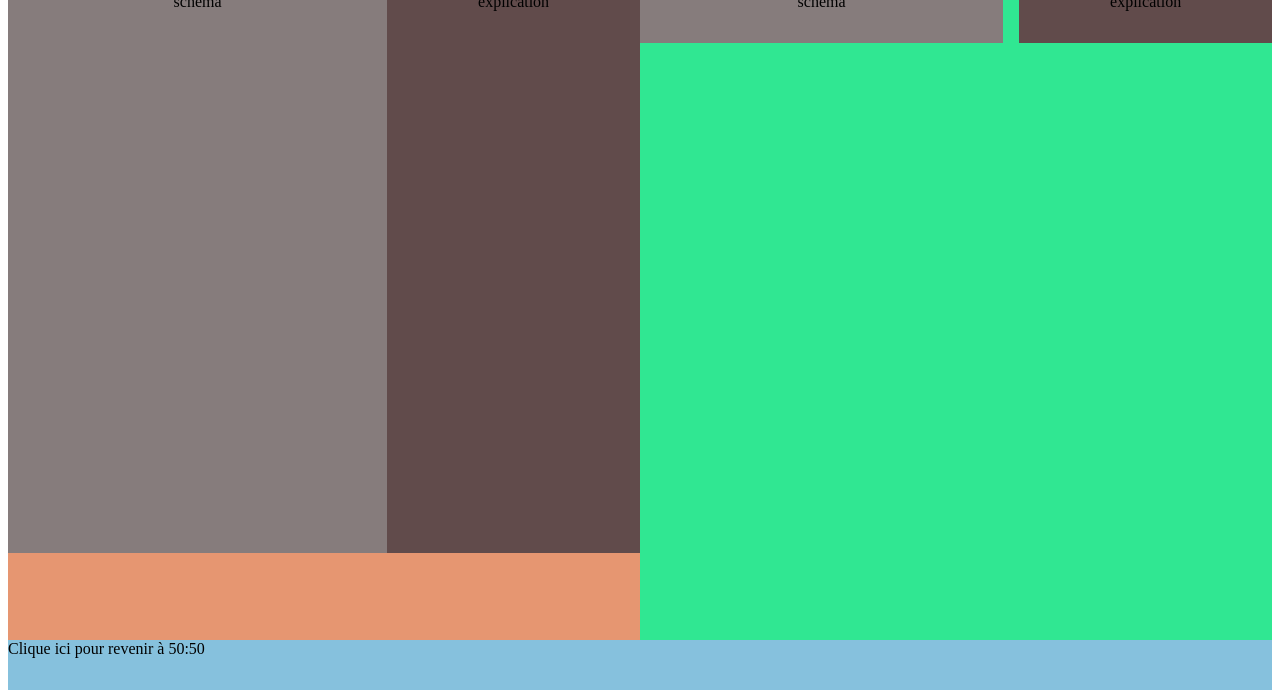
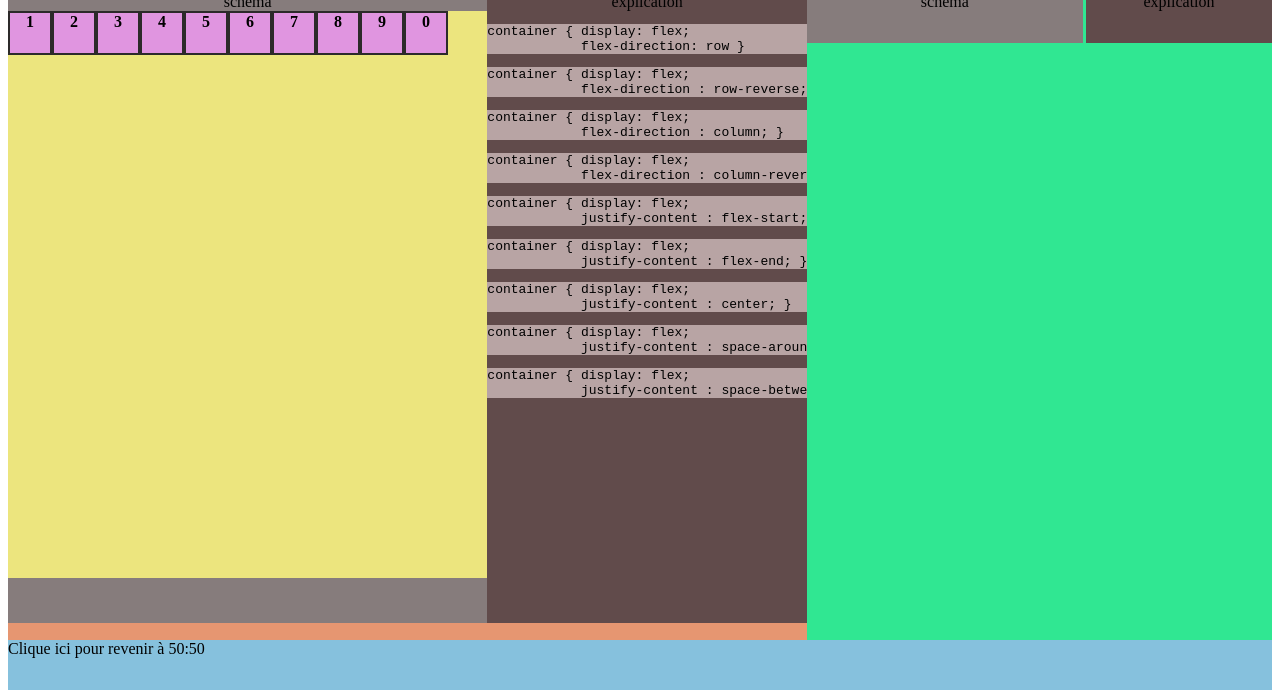
Before and after one commit to Simplejul/boxflexgrid, a plain HTML site: page index.html in a window 1280 px wide. Shown: the part 118-816 px from the top of the page. Drawn offline with nearby package versions, Linux system fonts and the light colour scheme.

Commit message:
structure de la box flex

```diff
--- a/index.html
+++ b/index.html
@@ -14,8 +14,41 @@
             <div id="flex">
                 <h1>Flex</h1>
                 <div id="bigflex">
-                    <div id="flexinteractive">schema</div>
-                    <div id="flexexplain">explication</div>
+                    <div id="flexinteractive">schema
+                        <div id="containeritem">
+                            <div class="item">1</div>
+                            <div class="item">2</div>
+                            <div class="item">3</div>
+                            <div class="item">4</div>
+                            <div class="item">5</div>
+                            <div class="item">6</div>
+                            <div class="item">7</div>
+                            <div class="item">8</div>
+                            <div class="item">9</div>
+                            <div class="item">0</div>
+                        </div>
+                    </div>
+                    <div id="flexexplain">explication
+                        <!--<pre id="code0">container { display: <span class="value">flex</span>; }</pre> -->
+                        <pre id="code1">container { display: flex;
+            <span class="attribut">flex-direction</span>: <span class="value">row</span> }</pre>
+                        <pre id="code2">container { display: flex;
+            <span class="attribut">flex-direction</span> : <span class="value">row-reverse</span>; }</pre>
+                        <pre id="code3">container { display: flex;
+            <span class="attribut">flex-direction</span> : <span class="value">column</span>; }</pre>
+                        <pre id="code4">container { display: flex;
+            <span class="attribut">flex-direction</span> : <span class="value">column-reverse</span>; }</pre>
+                        <pre id="code5">container { display: flex;
+            <span class="attribut">justify-content</span> : <span class="value">flex-start</span>; }</pre>
+                        <pre id="code6">container { display: flex;
+            <span class="attribut">justify-content</span> : <span class="value">flex-end</span>; }</pre>
+                        <pre id="code7">container { display: flex;
+            <span class="attribut">justify-content</span> : <span class="value">center</span>; }</pre>
+                        <pre id="code8">container { display: flex;
+            <span class="attribut">justify-content</span> : <span class="value">space-around</span>; }</pre>
+                        <pre id="code9">container { display: flex;
+            <span class="attribut">justify-content</span> : <span class="value">space-between</span>; }</pre>
+                    </div>
                 </div>
             </div>
             <div id="grid">
--- a/main.css
+++ b/main.css
@@ -21,18 +21,36 @@ body{
             }
             #bigflex{
                 display: flex;
-                height: 80%;
+                height: 90%;
             }
 
                 #flexinteractive{
                     background-color: rgb(134, 124, 124);
                     width: 60%;
                 }
+                    #containeritem{
+                        width: 100%;
+                        height: 90%;
+                        background-color: rgb(236, 229, 126);
+                        display: flex;
+                    }
+                        .item{
+                            width: 40px;
+                            height: 40px;
+                            background-color: rgb(224, 149, 224);
+                            border: 2px solid rgb(44, 42, 42);
+                            font-weight: bold;
+                        }
 
                 #flexexplain{
                     background-color: rgb(97, 75, 75);
                     width: 40%;
                 }
+
+                    #flexexplain pre{
+                        background-color: rgb(184, 164, 164);
+                        text-align: left;
+                    }
 
 
         #grid{
@@ -47,7 +65,7 @@ body{
                 display: grid;
                 grid-template-columns: 1fr 40%;
                 grid-template-rows: minmax(50px, auto);
-                grid-gap: 1rem;
+                grid-gap: .2rem;
             }
 
                 #gridinteractive{
--- a/main.js
+++ b/main.js
@@ -1,4 +1,4 @@
-
+console.log($('.code .value').text());
 // Agrandir Flex
 $('#flex').click(function(){//Fonction qui marcherai sur un appui de bouton et etendrai la box au max de sa taille.
     $('#grid').css('width','0');
@@ -19,6 +19,39 @@ $('.clickto').click(function(){
     $('#grid').css('width','100%');
 });
 
+
+// Quand j appuie sur le code....
+
+/*$('#code0').click(function(){
+    $('#containeritem').css($('#code0 .attribut').text(),$('#code0 .value').text());
+});*/
+$('#code1').click(function(){
+    $('#containeritem').css($('#code1 .attribut').text(),$('#code1 .value').text());
+});
+$('#code2').click(function(){
+    $('#containeritem').css($('#code2 .attribut').text(),$('#code2 .value').text());
+});
+$('#code3').click(function(){
+    $('#containeritem').css($('#code3 .attribut').text(),$('#code3 .value').text());
+});
+$('#code4').click(function(){
+    $('#containeritem').css($('#code4 .attribut').text(),$('#code4 .value').text());
+});
+$('#code5').click(function(){
+    $('#containeritem').css($('#code5 .attribut').text(),$('#code5 .value').text());
+});
+$('#code6').click(function(){
+    $('#containeritem').css($('#code6 .attribut').text(),$('#code6 .value').text());
+});
+$('#code7').click(function(){
+    $('#containeritem').css($('#code7 .attribut').text(),$('#code7 .value').text());
+});
+$('#code8').click(function(){
+    $('#containeritem').css($('#code8 .attribut').text(),$('#code8 .value').text());
+});
+$('#code9').click(function(){
+    $('#containeritem').css($('#code9 .attribut').text(),$('#code9 .value').text());
+});
 /*$('#flex').mouseleave(function(){
     $('#flex').css('width','100%');
     $('#grid').css('width','100%');
```
